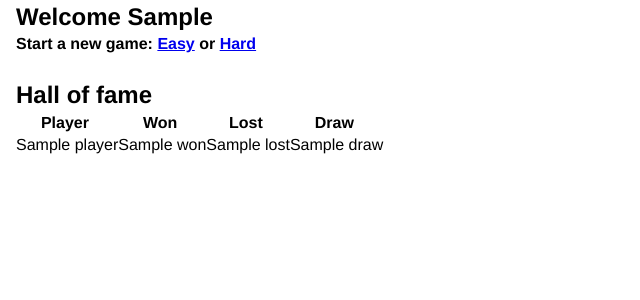
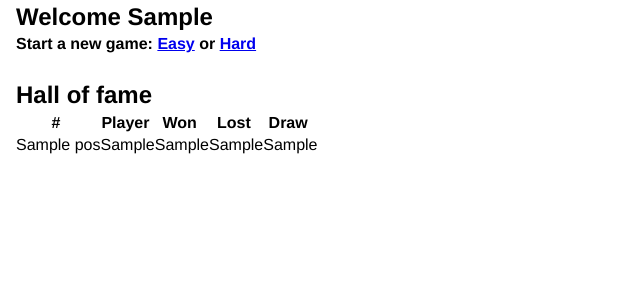
Before and after one commit to pynchia/gw, a Django app: template templates/home.html in a window 1280 px wide. Shown: the part 93-393 px from the top of the page, without its empty margins (0-640 px from the left). Run offline with Django 3.2, Linux system fonts and the light colour scheme; a user stored in the database is signed in; tables that the repository leaves empty hold one stand-in row (values such as "Sample post"); the template is opened without the code that fills it: most values are stand-ins (such as "Sample title", 1, 10 or a date in 2020).

Commit message:
now the hall of fame works as expected

```diff
--- a/play/templates/play/end.html
+++ b/play/templates/play/end.html
@@ -11,7 +11,7 @@
     <div class="section group">
     {% if view.game.won_by == view.game.PLAYER %}
    	<div class="col span_7_of_9">
-		<h2>You win {{ user.username|capfirst }}!</h2>
+		<h2>You win, {{ user.username|capfirst }}!</h2>
 	  <h3>My character is</h3>
 	  <img src="{{STATIC_URL}}subjects/{{ view.game.computer_subject.filename }}.png" alt="">
 	</div>
@@ -23,7 +23,7 @@
 	</div>
     {% else %}
    	<div class="col span_7_of_9">
-	  <h2>Hey, we both win!</h2>
+	  <h2>Hey, it's a draw!</h2>
 	  <h3>My character is</h3>
 	  <img src="{{STATIC_URL}}subjects/{{ view.game.computer_subject.filename }}.png" alt="">
 	  <h3>and your character is</h3>
--- a/templates/home.html
+++ b/templates/home.html
@@ -24,17 +24,19 @@
 			<h2>Hall of fame</h2>
 			<table>
 			<tr>
+				<th>#&nbsp;</th>
 				<th>Player&nbsp;</th>
 				<th>Won&nbsp;</th>
 				<th>Lost&nbsp;</th>
 				<th>Draw&nbsp;</th>
 			</tr>
-			{% for player, won, lost, draw in hall_fame %}
+			{% for pos, entry in hall_fame %}
 			<tr>
-				<td>{{ player|capfirst }}</td>
-				<td>{{ won }}</td>
-				<td>{{ lost }}</td>
-				<td>{{ draw }}</td>
+				<td>{{ pos }}</td>
+				<td>{{ entry.0|capfirst }}</td>
+				<td>{{ entry.1 }}</td>
+				<td>{{ entry.2 }}</td>
+				<td>{{ entry.3 }}</td>
 			</tr>
 			{% endfor %}
 			</table>
```
Also changed, not shown: guesswu/views.py (+26 -11 lines).
